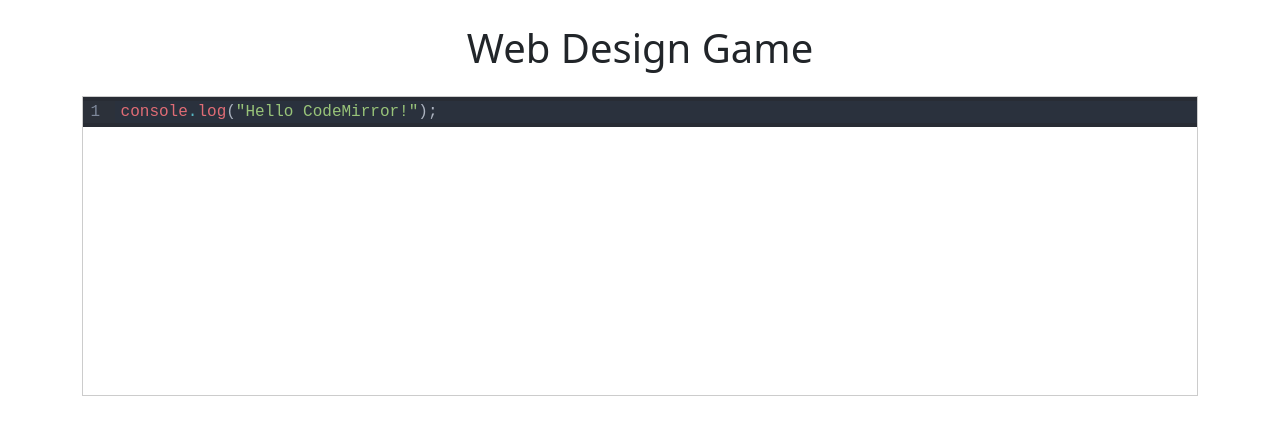
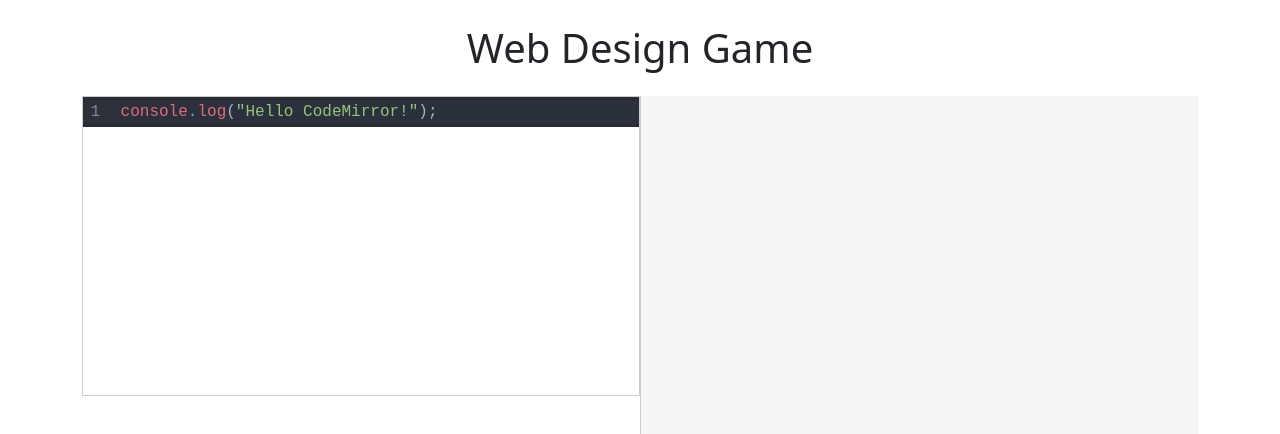
Before and after one commit to DevinneLeigh/Web-Design-Game, a Vue app: page / in a window 1280 px wide. Shown: the top 434 px of the page. Built offline with nearby package versions, Linux system fonts and the light colour scheme.

Commit message:
Add Game Window vue.

```diff
--- a/src/App.vue
+++ b/src/App.vue
@@ -1,10 +1,10 @@
 <template>
   <div class="container py-4">
     <h1 class="mb-4 text-center">Web Design Game</h1>
-    <CodeEditor />
+    <GameWindow />
   </div>
 </template>
 
 <script setup>
-import CodeEditor from './components/CodeEditor.vue'
+import GameWindow from './components/GameWindow.vue';
 </script>
--- a/src/assets/styles/main.scss
+++ b/src/assets/styles/main.scss
@@ -4,3 +4,23 @@ body {
     margin: 0;
     height: 100%;
 }
+
+.game-window {
+  display: flex;
+  height: 100vh; /* full screen */
+}
+
+.editor {
+  flex: 1;
+  border-right: 1px solid #ccc;
+}
+
+.output {
+  flex: 1;
+  display: flex;
+}
+
+.output-placeholder {
+  flex: 1;
+  background-color: #f5f5f5;
+}
--- /dev/null
+++ b/src/components/GameWindow.vue
@@ -0,0 +1,16 @@
+<template>
+  <div class="game-window">
+    <div class="editor">
+      <CodeEditor />
+    </div>
+
+    <div class="output">
+      <!-- Placeholder for now -->
+      <div class="output-placeholder"></div>
+    </div>
+  </div>
+</template>
+
+<script setup>
+import CodeEditor from './CodeEditor.vue'
+</script>
```
Also changed, not shown: 6 other files (tests, documents, lock files or other folders).
